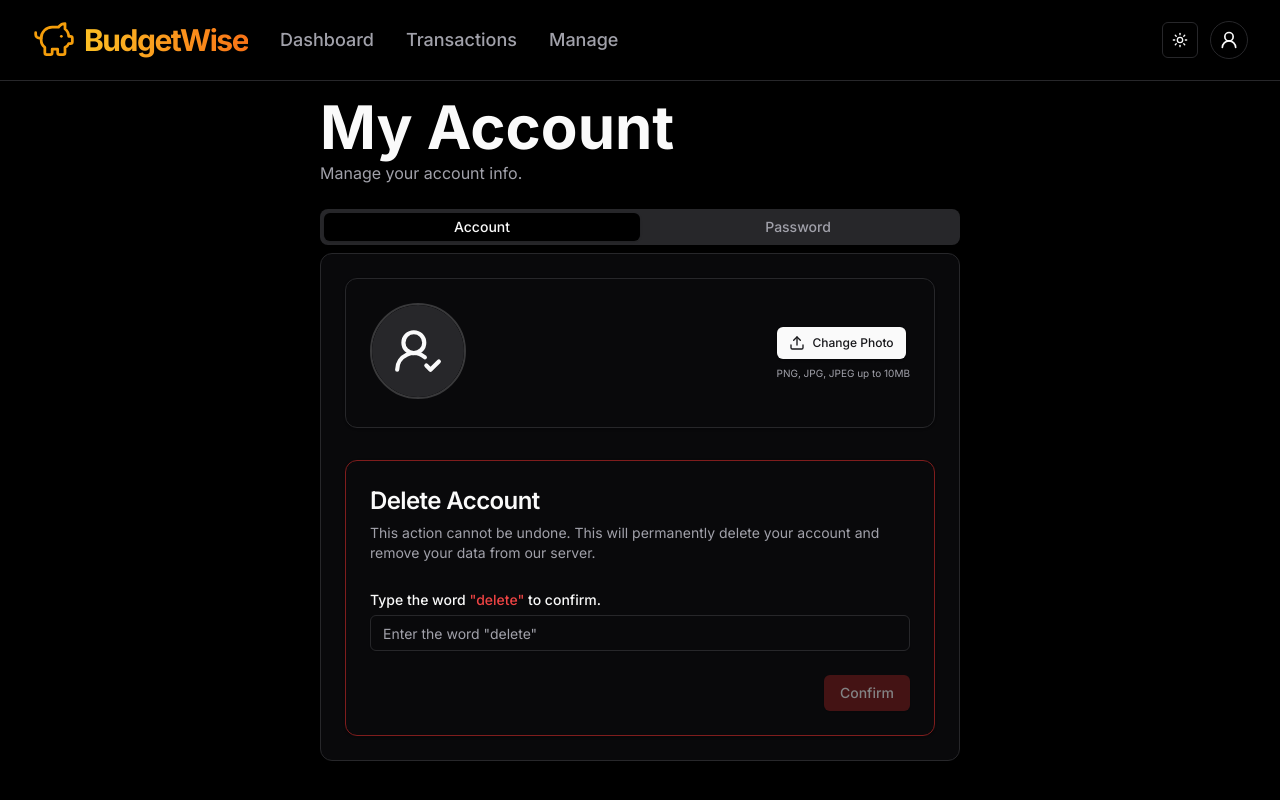
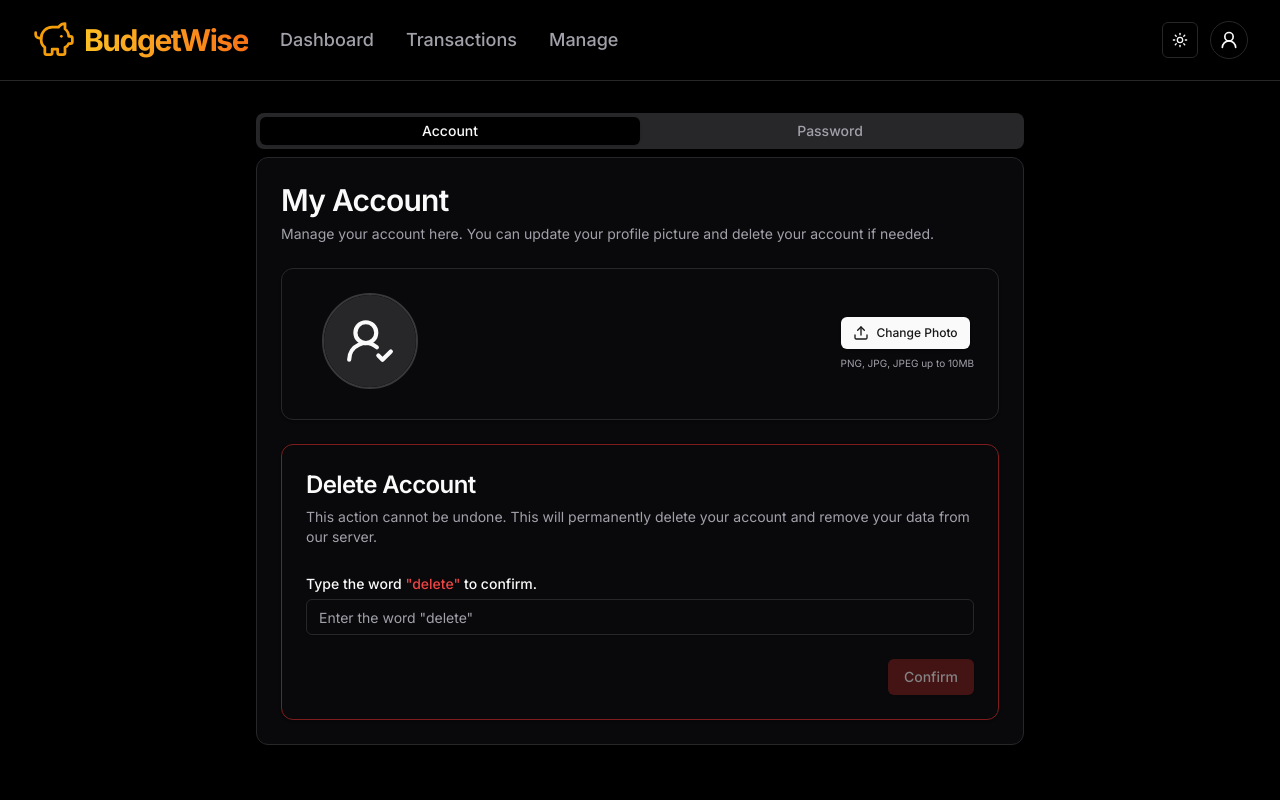
Before and after one commit to Mikael-duru/expense-tracker, a Next.js app: page /account in a window 1280 px wide. Built offline with nearby package versions, Linux system fonts and the light colour scheme; no server answers.

Commit message:
change layout

```diff
--- a/app/(root)/account/(components)/user-account.tsx
+++ b/app/(root)/account/(components)/user-account.tsx
@@ -28,11 +28,8 @@ const UserAccount = () => {
 	};
 
 	return (
-		<div className="container mx-auto flex flex-col items-center justify-center p-4 gap-6 max-w-2xl">
-			<div className="self-start ">
-				<h1 className="text-5xl md:text-6xl font-bold mb-1">My Account</h1>
-				<p className="text-muted-foreground">Manage your account info.</p>
-			</div>
+		<div className="px-4 md:px-8">
+			<div className="container mx-auto flex flex-col items-center justify-center py-8 gap-6 max-w-3xl">
 				<Tabs
 					value={activeTab}
 					onValueChange={handleTabChange}
@@ -59,6 +56,7 @@ const UserAccount = () => {
 					</TabsContent>
 				</Tabs>
 			</div>
+		</div>
 	);
 };
 
--- a/app/(root)/account/(components)/user-profile.tsx
+++ b/app/(root)/account/(components)/user-profile.tsx
@@ -124,12 +124,20 @@ const UserProfile = ({ user, userDetails }: UserProfileProps) => {
 
 	return (
 		<Card>
-			<CardContent className="space-y-8 pt-6">
+			<CardHeader>
+				<CardTitle className="text-3xl">My Account</CardTitle>
+				<CardDescription className="text-muted-foreground">
+					Manage your account here. You can update your profile picture and
+					delete your account if needed.
+				</CardDescription>
+			</CardHeader>
+			<CardContent className="space-y-6">
 				<Card>
 					<CardContent className="space-y-4 max-sm:px-4">
-						<div className="pt-6 sm:flex justify-between max-sm:text-center">
+						<div className="pt-6 flex flex-wrap justify-between max-sm:text-center">
 							<div>
-								<Avatar className="h-24 w-24 border-2 border-primary/20 max-sm:mx-auto">
+								{/* Profile Image */}
+								<Avatar className="h-24 w-24 border-2 border-primary/20 ml-4">
 									<AvatarImage
 										src={userDetails?.photoURL}
 										alt="user profile pic"
@@ -138,8 +146,9 @@ const UserProfile = ({ user, userDetails }: UserProfileProps) => {
 										<UserRoundCheck size={50} />
 									</AvatarFallback>
 								</Avatar>
-								<div className="pt-2">
-									<h1 className="font-medium text-xl -mb-1">
+								{/* Profile Name and Email */}
+								<div className="pt-2 text-start">
+									<h1 className="font-medium text-xl -mb-0.5">
 										{userDetails?.displayName}
 									</h1>
 									<p className="text-sm sm:text-base text-muted-foreground">
```
Lines whose indentation alone changed are shown as unchanged.
